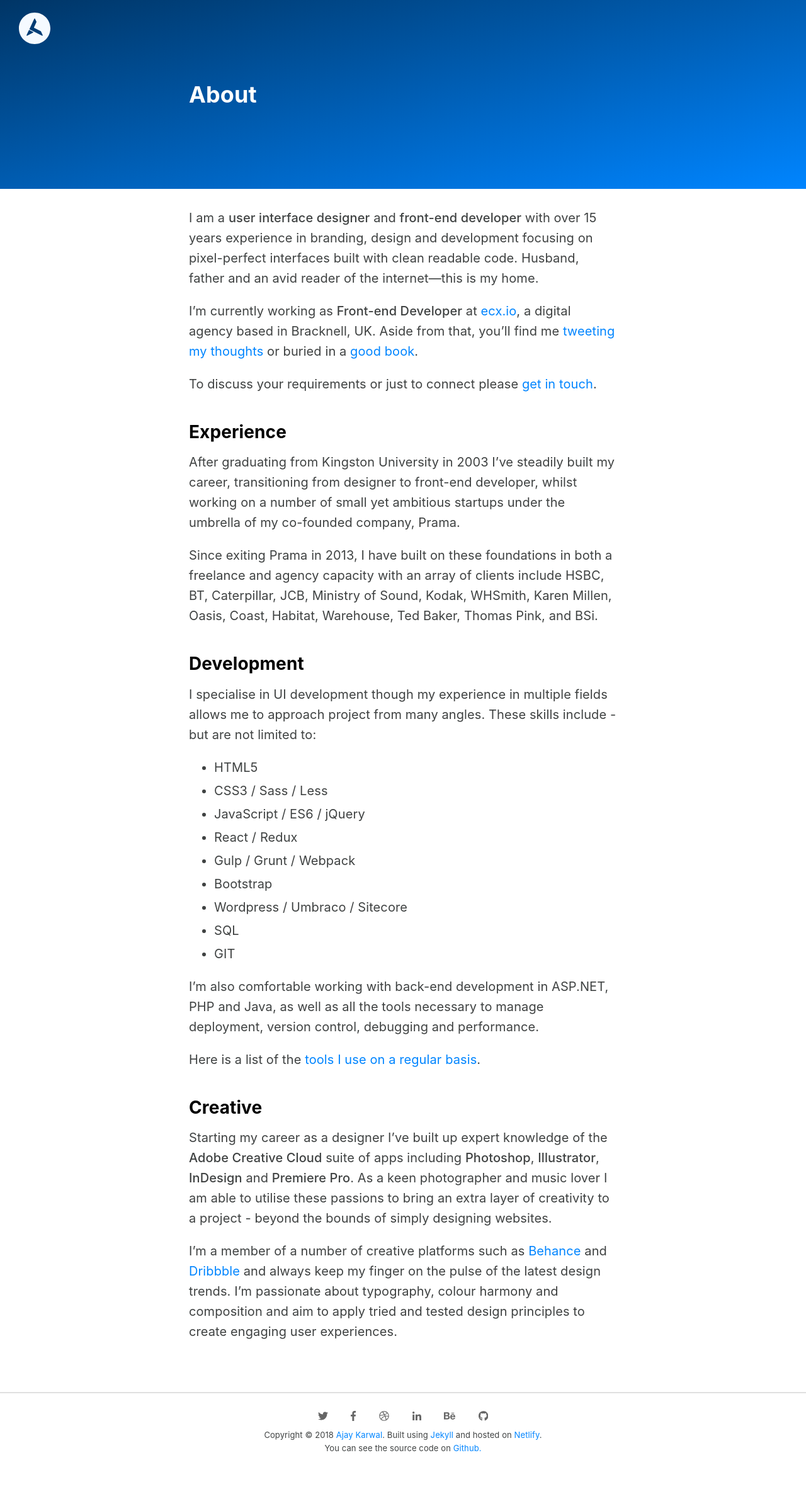
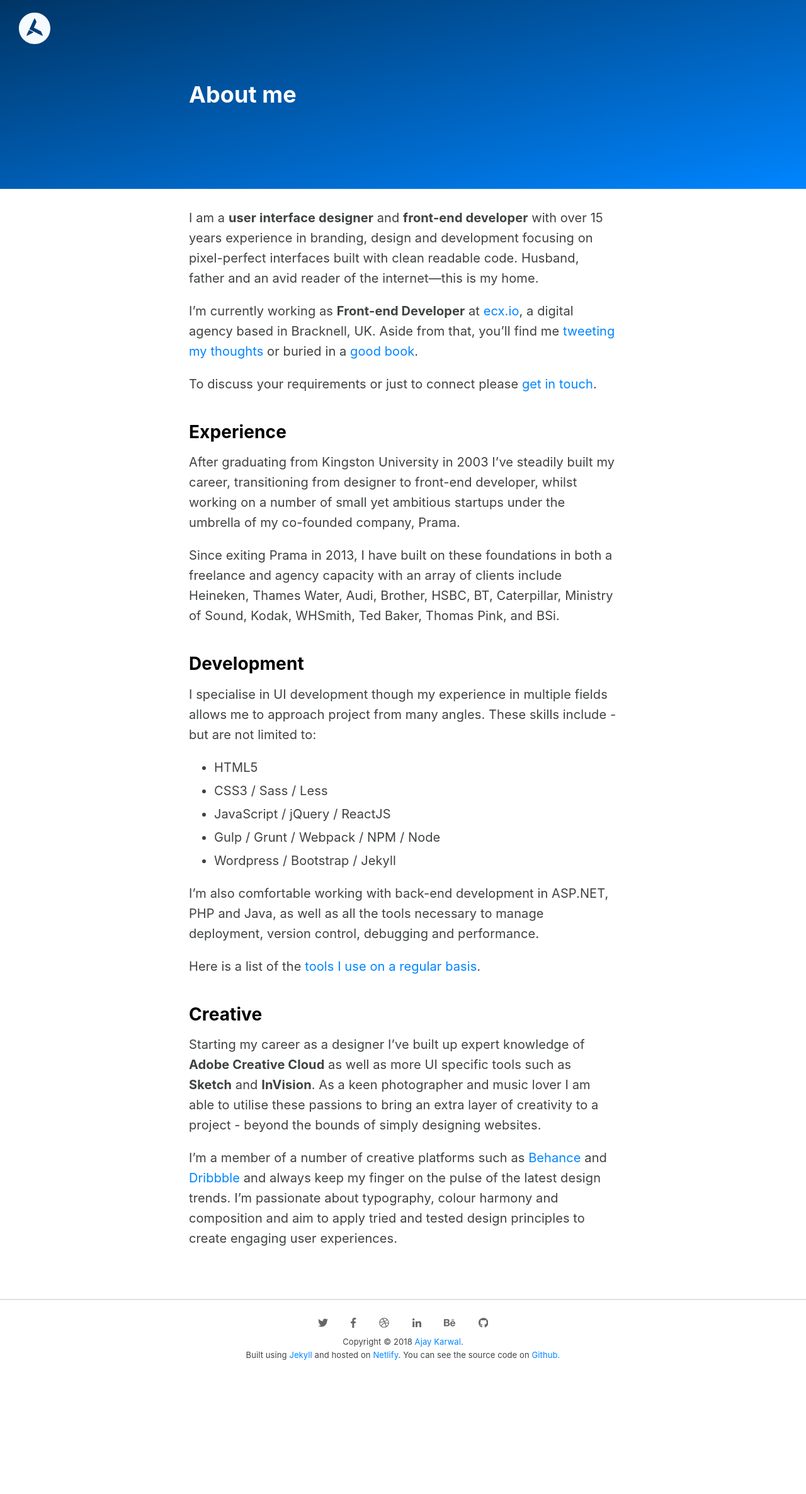
Before and after one commit to ajaykarwal/ajaykarwal-v6, a Jekyll site: the page built from _pages/about.md, in a window 1280 px wide. Shown: the whole page at 63% size. Built offline with Jekyll 4.4.1, drawn with Linux system fonts in a browser that asks for light colours; nearby versions of some CDN libraries; after the commit the page ends 2225 px from its top, so only the background shows below that.

```diff
--- a/_includes/footer.html
+++ b/_includes/footer.html
@@ -10,9 +10,9 @@
         {% endfor %}
     </ul>
     <p>
-        Copyright &copy; {{ site.time | date: '%Y' }} <a href="https://ajaykarwal.com">Ajay Karwal</a>. Built using <a href="https://jekyllrb.com/" target="_blank">Jekyll</a> and hosted on <a href="https://www.netlify.com/" target="_blank">Netlify</a>.
+        Copyright &copy; {{ site.time | date: '%Y' }} <a href="https://ajaykarwal.com">Ajay Karwal</a>.
         <br>
-        You can see the source code on <a href="https://github.com/ajaykarwal/portfolio" target="_blank">Github.</a>
+        Built using <a href="https://jekyllrb.com/" target="_blank">Jekyll</a> and hosted on <a href="https://www.netlify.com/" target="_blank">Netlify</a>. You can see the source code on <a href="https://github.com/ajaykarwal/portfolio" target="_blank">Github.</a>
     </p>
   </div>
 </footer>
--- a/_pages/about.md
+++ b/_pages/about.md
@@ -1,9 +1,8 @@
 ---
 layout: page
-title: "About"
+title: "About me"
 permalink: "/about/"
 comments: false
-experience:
 ---
 
 
@@ -19,7 +18,7 @@
 After graduating from Kingston University in 2003 I've steadily built my career, transitioning from designer to front-end developer, whilst working on a number of small yet ambitious startups under the umbrella of my co-founded company, Prama.
 
 
-Since exiting Prama in 2013, I have built on these foundations in both a freelance and agency capacity with an array of clients include HSBC, BT, Caterpillar, JCB, Ministry of Sound, Kodak, WHSmith, Karen Millen, Oasis, Coast, Habitat, Warehouse, Ted Baker, Thomas Pink, and BSi.
+Since exiting Prama in 2013, I have built on these foundations in both a freelance and agency capacity with an array of clients include Heineken, Thames Water, Audi, Brother, HSBC, BT, Caterpillar, Ministry of Sound, Kodak, WHSmith, Ted Baker, Thomas Pink, and BSi.
 
 
 ## Development
@@ -27,13 +26,9 @@
 
 - HTML5
 - CSS3 / Sass / Less
-- JavaScript / ES6 / jQuery
-- React / Redux
-- Gulp / Grunt / Webpack
-- Bootstrap
-- Wordpress / Umbraco / Sitecore
-- SQL
-- GIT
+- JavaScript / jQuery / ReactJS
+- Gulp / Grunt / Webpack / NPM / Node
+- Wordpress / Bootstrap / Jekyll
 
 I'm also comfortable working with back-end development in ASP.NET, PHP and Java, as well as all the tools necessary to manage deployment, version control, debugging and performance.
 
@@ -41,7 +36,7 @@
 
 
 ## Creative
-Starting my career as a designer I've built up expert knowledge of the **Adobe Creative Cloud** suite of apps including **Photoshop**, **Illustrator**, **InDesign** and **Premiere Pro**. As a keen photographer and music lover I am able to utilise these passions to bring an extra layer of creativity to a project - beyond the bounds of simply designing websites.
+Starting my career as a designer I've built up expert knowledge of **Adobe Creative Cloud** as well as more UI specific tools such as **Sketch** and **InVision**. As a keen photographer and music lover I am able to utilise these passions to bring an extra layer of creativity to a project - beyond the bounds of simply designing websites.
 
 
 I'm a member of a number of creative platforms such as <a href="http://www.behance.net/ajaykarwal" target="_blank" title="My Behance profile">Behance</a> and <a href="http://www.dribbble.com/ajaykarwal" target="_blank" title="My Dribbble profile">Dribbble</a> and always keep my finger on the pulse of the latest design trends. I'm passionate about typography, colour harmony and composition and aim to apply tried and tested design principles to create engaging user experiences.
--- a/_sass/_article.scss
+++ b/_sass/_article.scss
@@ -23,9 +23,9 @@
     display: flex;
     align-items: flex-end;
     background: $true-black;
-    height: 300px;
+    min-height: 300px;
     background-image: linear-gradient(to left top, $brand-primary, $brand-primary-dark);
-    padding: 0 $space-md $space-md;
+    padding: 100px $space-md $space-md;
 
     @media (min-width: $break-sm) {
       align-items: center;
--- a/_sass/_readinglist.scss
+++ b/_sass/_readinglist.scss
@@ -27,9 +27,9 @@
 
 .book-page {
   .book-cover {
-    width:30%;
+    width:50%;
     float: left;
-    margin-right:2em;
-    margin-bottom: 0;
+    margin-right:$space;
+    margin-bottom: $space-sm;
   }
 }
--- a/_sass/_typography.scss
+++ b/_sass/_typography.scss
@@ -26,7 +26,8 @@
   color: $true-black;
 
   span {
-    color: $medium-grey;
+    display: block;
+    color: $brand-primary-light;
     font-weight: $font-weight-normal;
     text-transform: none;
     @include font-size(20px);
@@ -86,8 +87,3 @@
     @include font-size(22px);
   }
 }
-
-b,
-strong {
-  font-weight: $font-weight-medium;
-}
```
Also changed, not shown: _layouts/book.html (+8 -7 lines).
